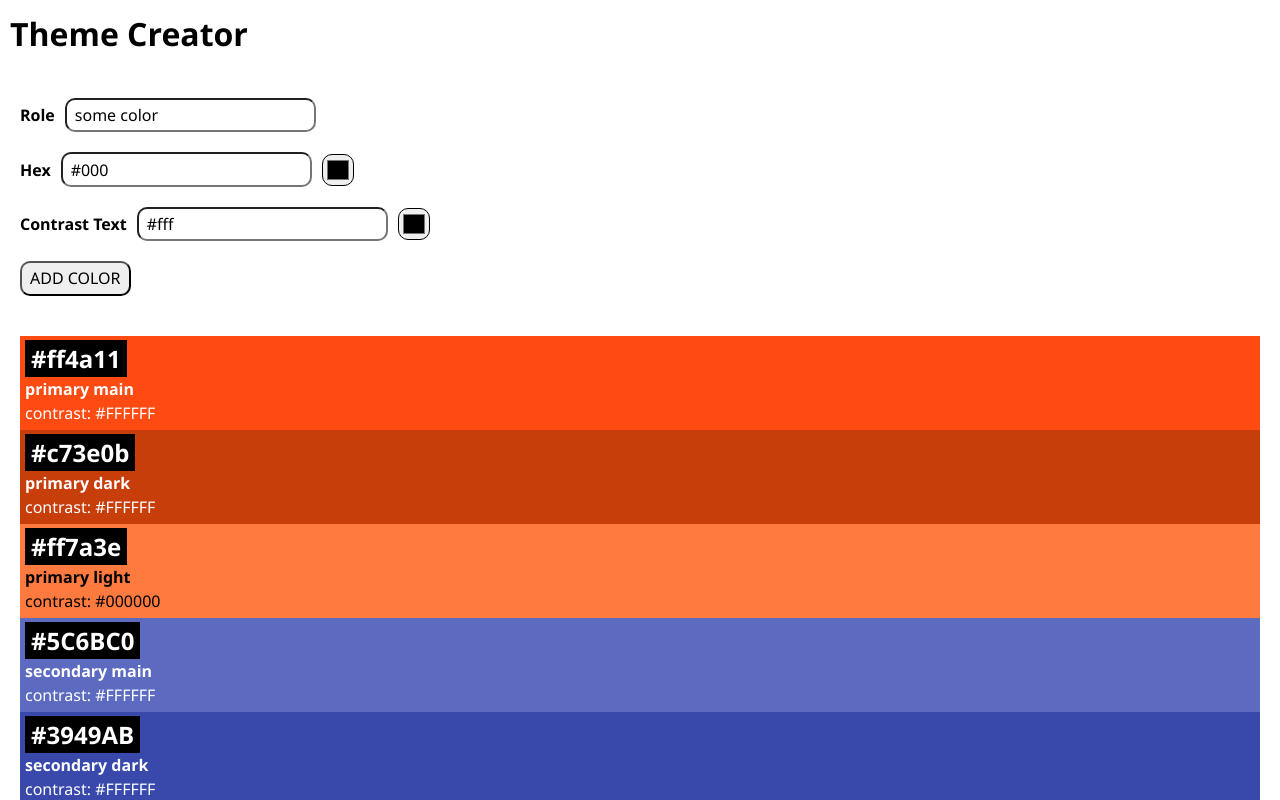
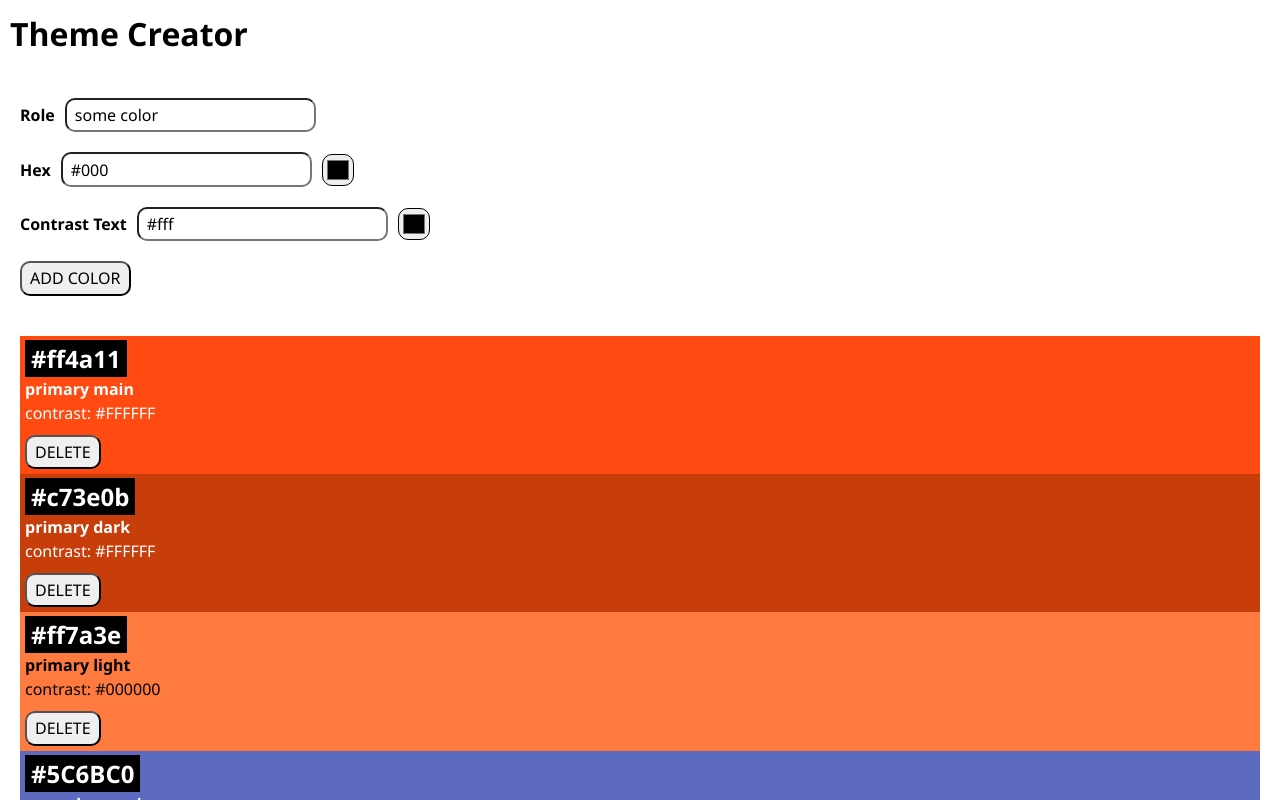
Before and after one commit to marcoh-dev/color-theme-app, a React (Vite) app: page / in a window 1280 px wide. Shown: the top 800 px of the page. Built offline with nearby package versions, Linux system fonts and the light colour scheme.

Commit message:
added feature to delete a color

```diff
--- a/src/App.css
+++ b/src/App.css
@@ -21,3 +21,10 @@ label {
 .color-theme {
   list-style: none;
 }
+
+.no-color-card {
+  background-color: #eee;
+  margin: 0px 10px;
+  padding: 5px;
+  display: table;
+}
--- a/src/App.jsx
+++ b/src/App.jsx
@@ -12,15 +12,34 @@ function App() {
     setColors([{ id: uid(), role: formData.role, hex: formData.hex, contrastText: formData.contrastText }, ...colors]);
   }
 
+  function handleColorDelete(uid) {
+    setColors(colors.filter((color) => color.id !== uid));
+  }
+
   return (
     <>
       <h1>Theme Creator</h1>
       <ColorForm onSubmit={handleFormSubmit}></ColorForm>
       <ul className="color-themes">
         <li className="color-theme">
-          {colors.map((color) => (
-            <Color key={color.id} role={color.role} hex={color.hex} contrastText={color.contrastText} />
-          ))}
+          {colors.length == 0 ? (
+            <section className="no-color-card">
+              <p>
+                No colors... <strong>start by adding one!</strong>
+              </p>
+            </section>
+          ) : (
+            colors.map((color) => (
+              <Color
+                key={color.id}
+                id={color.id}
+                role={color.role}
+                hex={color.hex}
+                contrastText={color.contrastText}
+                onDelete={handleColorDelete}
+              />
+            ))
+          )}
         </li>
       </ul>
     </>
--- a/src/Components/Color/Color.css
+++ b/src/Components/Color/Color.css
@@ -3,16 +3,30 @@
   padding: 5px;
 }
 
-.color-card__headline {
+.color-card__highlight {
   display: inline;
   padding: 2px 6px;
-  background: black;
-  color: white;
+  background: #000;
+  color: #fff;
 }
 
 .color-card__role {
   font-weight: bold;
 }
 
-.color-card__contrast {
+.color-card__buttons {
+  display: flex;
+  flex-wrap: wrap;
+  gap: 10px;
+  margin: 10px 0 0;
 }
+
+.color-card__button {
+  border-radius: 10px;
+  padding: 0.2em 0.5em;
+  text-transform: uppercase;
+}
+
+.color-card__confirm {
+  flex-basis: 100%;
+}
--- a/src/Components/Color/Color.jsx
+++ b/src/Components/Color/Color.jsx
@@ -1,11 +1,41 @@
 import "./Color.css";
+import { useState } from "react";
 
-export default function Color({ role, hex, contrastText }) {
+export default function Color({ id, role, hex, contrastText, onDelete }) {
+  const [hasClickedDelete, setHasClickedDelete] = useState(false);
+
+  function handleClickDelete() {
+    setHasClickedDelete(!hasClickedDelete);
+  }
+
+  function handleConfirmDelete() {
+    onDelete(id);
+  }
+
   return (
     <section className="color-card" style={{ backgroundColor: hex, color: contrastText }}>
-      <h2 className="color-card__headline">{hex}</h2>
+      <h2 className="color-card__highlight">{hex}</h2>
       <p className="color-card__role">{role}</p>
       <p className="color-card__contrast">contrast: {contrastText}</p>
+      <section className="color-card__buttons">
+        {hasClickedDelete ? (
+          <>
+            <div className="color-card__confirm">
+              <h3 className="color-card__highlight">Really delete?</h3>
+            </div>
+            <button className="color-card__button" onClick={handleClickDelete}>
+              Cancel
+            </button>
+            <button className="color-card__button" onClick={handleConfirmDelete}>
+              Delete
+            </button>
+          </>
+        ) : (
+          <button className="color-card__button" onClick={handleClickDelete}>
+            Delete
+          </button>
+        )}
+      </section>
     </section>
   );
 }
```
